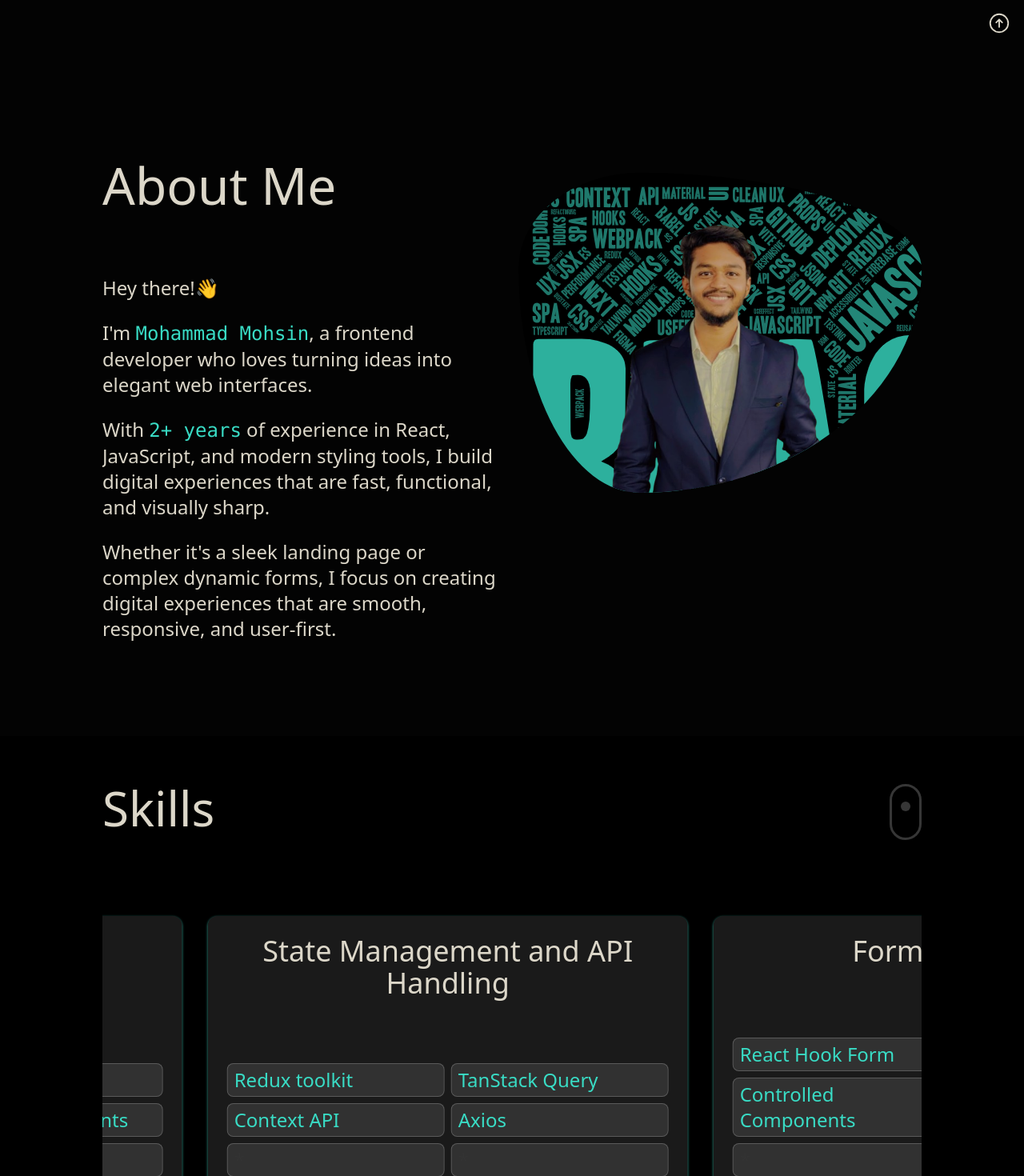
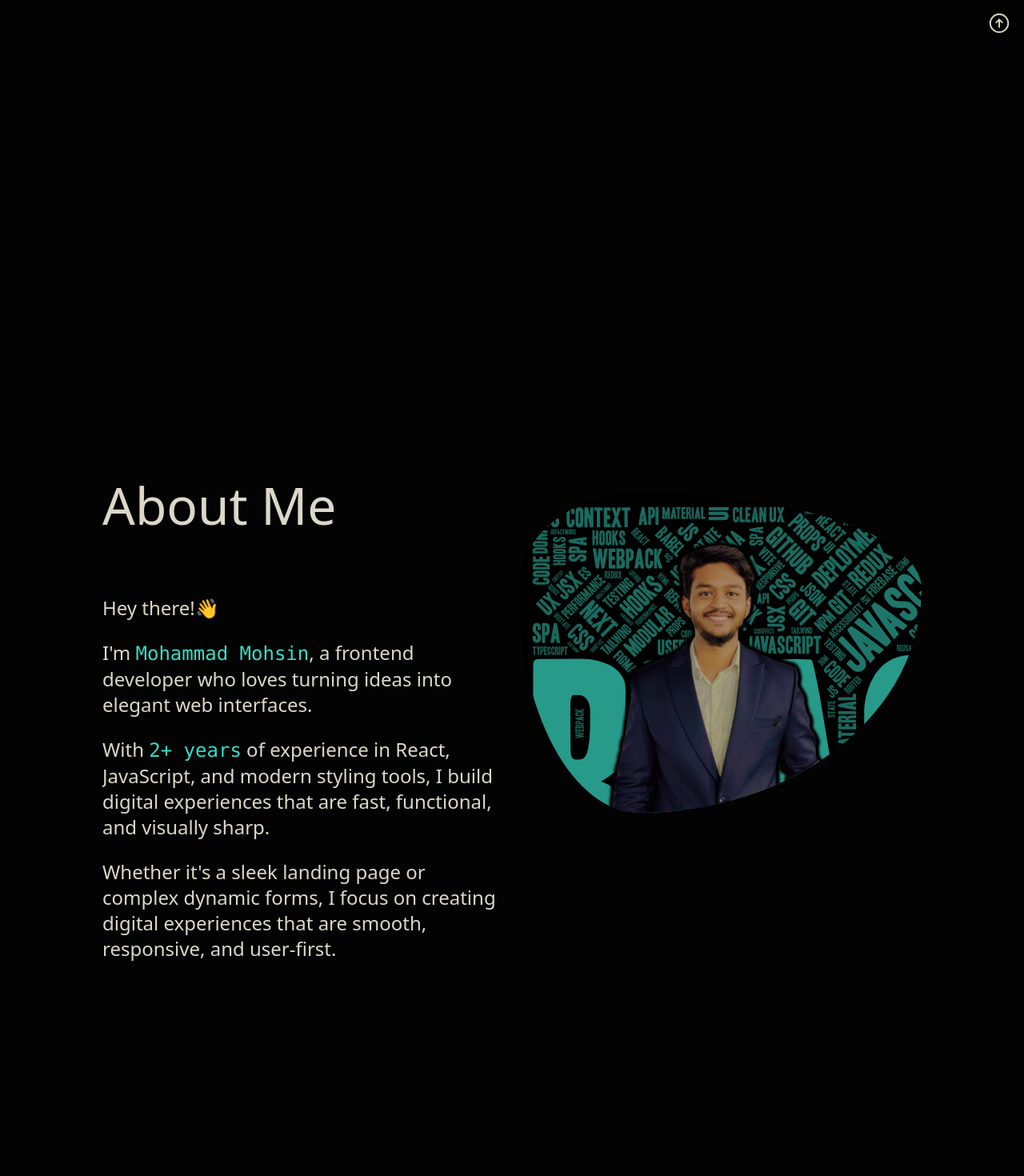
Before and after one commit to Mohsin-25/portfolio_2025, a React (Vite) app: page / in a window 1280 px wide. Shown: the part 740-2210 px from the top of the page at 80% size. Built offline with nearby package versions, Linux system fonts and the light colour scheme.

Commit message:
increased page size

```diff
--- a/src/Components/About/About.jsx
+++ b/src/Components/About/About.jsx
@@ -18,6 +18,7 @@ const About = () => {
     return () => window.removeEventListener("scroll", handleScroll);
   }, []);
   return (
+    <>
       <section className="page" id="about">
         <div className="">
           <RevealAnimation>
@@ -38,8 +39,8 @@ const About = () => {
                   <span className="primary-text">
                     <CharacterFlip speed={100}>Mohammad Mohsin</CharacterFlip>
                   </span>
-                , a frontend developer who loves turning ideas into elegant web
-                interfaces.
+                  , a frontend developer who loves turning ideas into elegant
+                  web interfaces.
                 </motion.p>
               </RevealAnimation>
               <RevealAnimation direction="left">
@@ -48,8 +49,8 @@ const About = () => {
                   <span className="primary-text">
                     <CharacterFlip speed={100}>2+ years</CharacterFlip>
                   </span>{" "}
-                of experience in React, JavaScript, and modern styling tools, I
-                build digital experiences that are fast, functional, and
+                  of experience in React, JavaScript, and modern styling tools,
+                  I build digital experiences that are fast, functional, and
                   visually sharp.
                 </motion.p>
               </RevealAnimation>
@@ -71,7 +72,7 @@ const About = () => {
                 backgroundPosition: "left",
                 // backgroundRepeat: "no-repeat",
                 // backgroundSize: "cover",
-              opacity: 0.8,
+                opacity: 0.7,
                 zIndex: 0,
               }}
               // style={{ borderRadius: "75% 25% 34% 66% / 64% 24% 76% 36% " }}
@@ -82,12 +83,22 @@ const About = () => {
                 src="/profile-without-bg.png"
                 alt="profile"
                 className="h-[50vh] z-10 relative"
+                style={{
+                  filter: `
+    drop-shadow(2px 2px 1px black)
+    drop-shadow(-2px 2px 1px black)
+    drop-shadow(2px -2px 1px black)
+    drop-shadow(-2px -2px 1px black)
+  `,
+                }}
               />
               {/* </RevealAnimation> */}
             </div>
           </div>
         </div>
       </section>
+      <section className="half-page"></section>
+    </>
   );
 };
 
--- a/src/Components/Experience/Experience.jsx
+++ b/src/Components/Experience/Experience.jsx
@@ -52,12 +52,15 @@ const Experience = () => {
     },
   ];
   return (
-    <section className="page flex-col min-h-[170vh]" id="experience">
-      <RevealAnimation>
-        <h1>Experience</h1>
-      </RevealAnimation>
-      <Timeline data={data} />
-    </section>
+    <>
+      <section className="page flex-col" id="experience">
+        <RevealAnimation>
+          <h1>Experience</h1>
+        </RevealAnimation>
+        <Timeline data={data} />
+      </section>
+      <section className="half-page"></section>
+    </>
   );
 };
 
--- a/src/Components/Experience/Timeline.jsx
+++ b/src/Components/Experience/Timeline.jsx
@@ -56,7 +56,10 @@ const Timeline = ({ data }) => {
           . Here's a timeline of my journey.
         </p>
         {data?.map((item, index) => (
-          <div key={index} className="flex justify-start pt-20">
+          <div
+            key={index}
+            className={`flex justify-start ${index ? "pt-40" : "pt-20"}`}
+          >
             <div className="sticky flex flex-col md:flex-row z-40 items-center top-60 self-start max-w-xs lg:max-w-sm md:w-full">
               <div className="h-10 absolute -left-4 w-10 rounded-full bg-white dark:bg-black flex items-center justify-center">
                 <div className="h-4 w-4 rounded-full bg-neutral-200 dark:bg-[#39dcc5] border border-neutral-300 f:border-neutral-700 p-2" />
@@ -132,7 +135,7 @@ const Timeline = ({ data }) => {
               height: heightTransform,
               opacity: opacityTransform,
             }}
-            className="absolute inset-x-0 top-0 w-[2px] bg-gradient-to-t from-red-400 via-[#39dcc5] to-transparent from-[0%] via-[10%] rounded-full"
+            className="absolute inset-x-0 top-0 w-[2px] bg-gradient-to-t from-black via-[#39dcc5] to-transparent from-[0%] via-[10%] rounded-full"
           />
         </div>
       </div>
--- a/src/Components/Info/Info.jsx
+++ b/src/Components/Info/Info.jsx
@@ -42,6 +42,7 @@ const Info = () => {
         </div>
       </div> */}
       </section>
+      <section className="half-page"></section>
     </>
   );
 };
--- a/src/Components/Recommendation/Recommendation.jsx
+++ b/src/Components/Recommendation/Recommendation.jsx
@@ -5,6 +5,7 @@ import CharacterFlip from "../Utils/Animation/CharacterFlip";
 
 const Recommendation = () => {
   return (
+    <>
       <section className="page" id="recommendation">
         {/* WIP - make reusable card */}
         <div>
@@ -30,8 +31,8 @@ const Recommendation = () => {
               </RevealAnimation>
               <RevealAnimation>
                 <motion.p className=" text-[16px] italic">
-                Excited to see him grow and achieve even greater success in the
-                future
+                  Excited to see him grow and achieve even greater success in
+                  the future
                   <span className="primary-text text-4xl">”</span>
                 </motion.p>
               </RevealAnimation>
@@ -49,6 +50,8 @@ const Recommendation = () => {
           </div>
         </div>
       </section>
+      <section className="half-page"></section>
+    </>
   );
 };
 
--- a/src/index.css
+++ b/src/index.css
@@ -22,6 +22,21 @@ body {
 
 .page {
   min-height: 100vh;
+  width: 100%;
+  /* color: #f7f7f7; */
+  margin: auto;
+  display: flex;
+  padding: 64px 128px 0 128px;
+
+  h1 {
+    font-size: 64px;
+    margin-bottom: 64px;
+    font-weight: 500;
+  }
+}
+
+.half-page {
+  min-height: 50vh;
   width: 100%;
   /* color: #f7f7f7; */
   margin: auto;
@@ -157,7 +172,7 @@ body {
 .mouse {
   width: 40px;
   height: 70px;
-  border: 3px solid #ffffff36;
+  border: 3px solid #ffffff70;
   border-radius: 60px;
   position: relative;
   &::before {
@@ -167,10 +182,10 @@ body {
     height: 12px;
     position: absolute;
     bottom: 10px;
-    color: #ffffff36;
+    color: #ffffff70;
     left: 50%;
     transform: translateX(-50%);
-    background-color: #ffffff36;
+    background-color: #ffffff70;
     border-radius: 50%;
     opacity: 1;
     animation: wheel 2s infinite;
```
Lines whose indentation alone changed are shown as unchanged.
